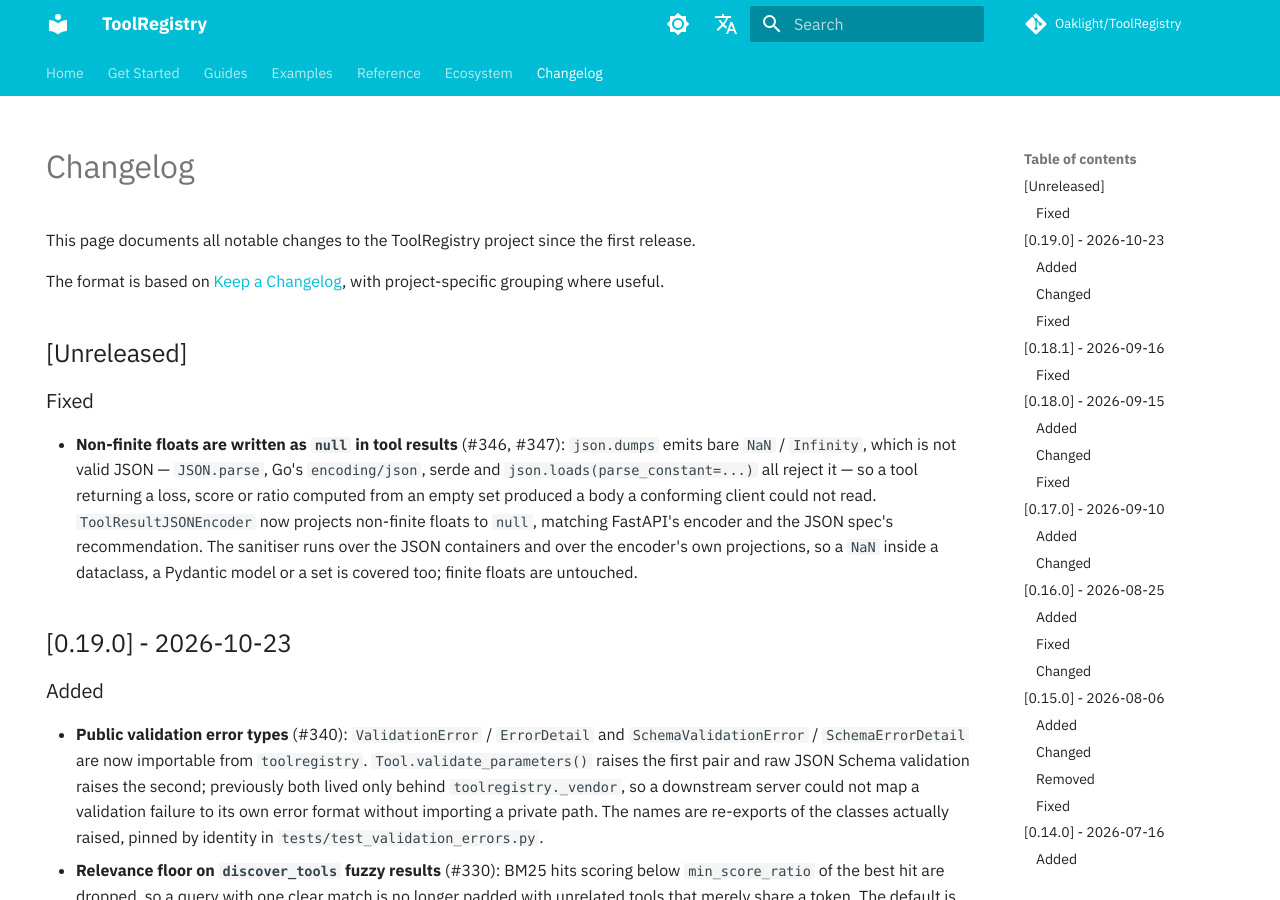
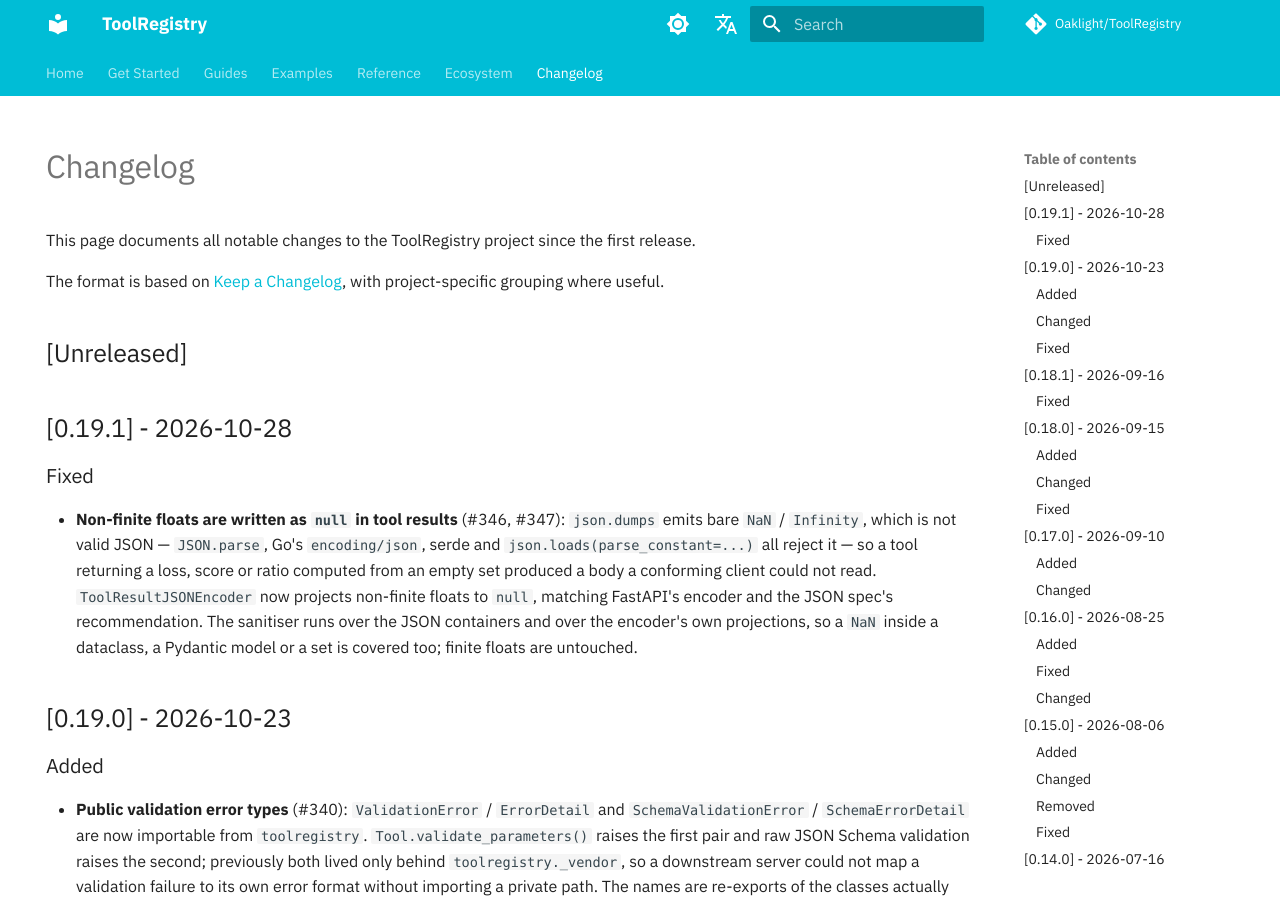
Before and after one commit to Oaklight/ToolRegistry, an MkDocs documentation site: the page built from docs/changelog.md, in a window 1280 px wide and 900 px high. Built offline with MkDocs 1.6.1 and Material for MkDocs 9.7.7, drawn with Linux system fonts in a browser that asks for light colours; some web fonts are replaced; comment, search, counter and statistics services are not loaded.

Commit message:
docs(changelog): release 0.19.1

```diff
--- a/docs/changelog.md
+++ b/docs/changelog.md
@@ -15,6 +15,8 @@
 The format is based on [Keep a Changelog](https://keepachangelog.com/en/1.1.0/), with project-specific grouping where useful.
 
 ## [Unreleased]
+
+## [0.19.1] - 2026-10-28
 
 ### Fixed
 
```
